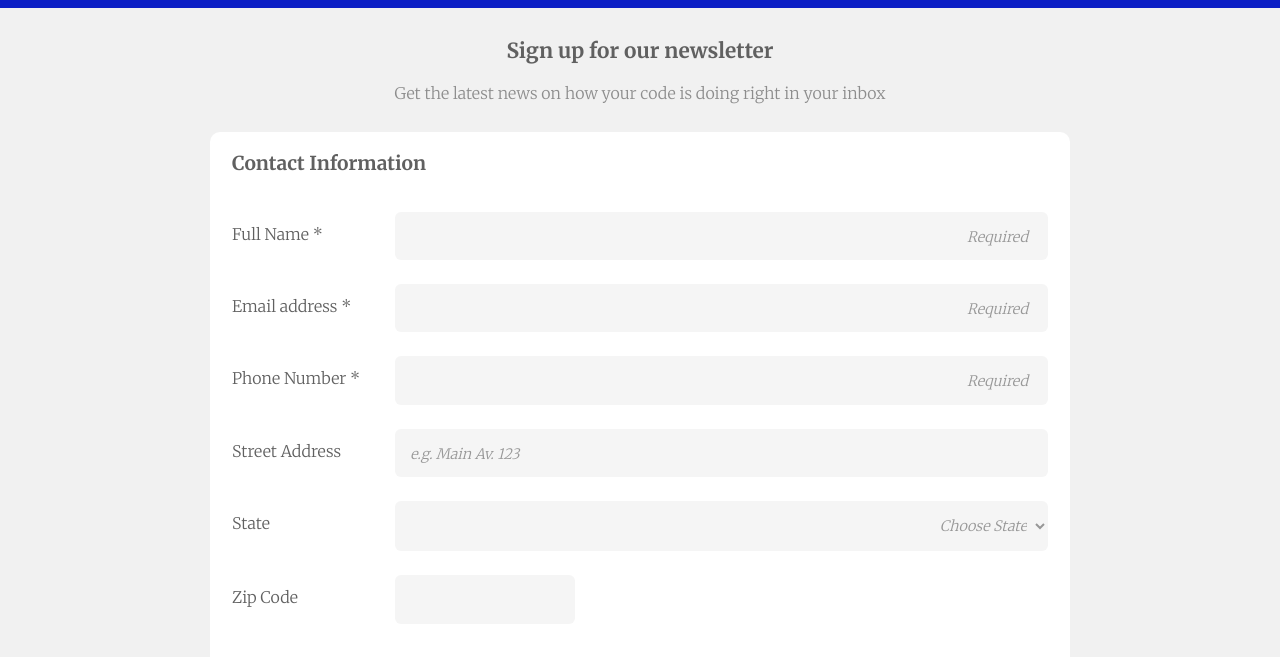
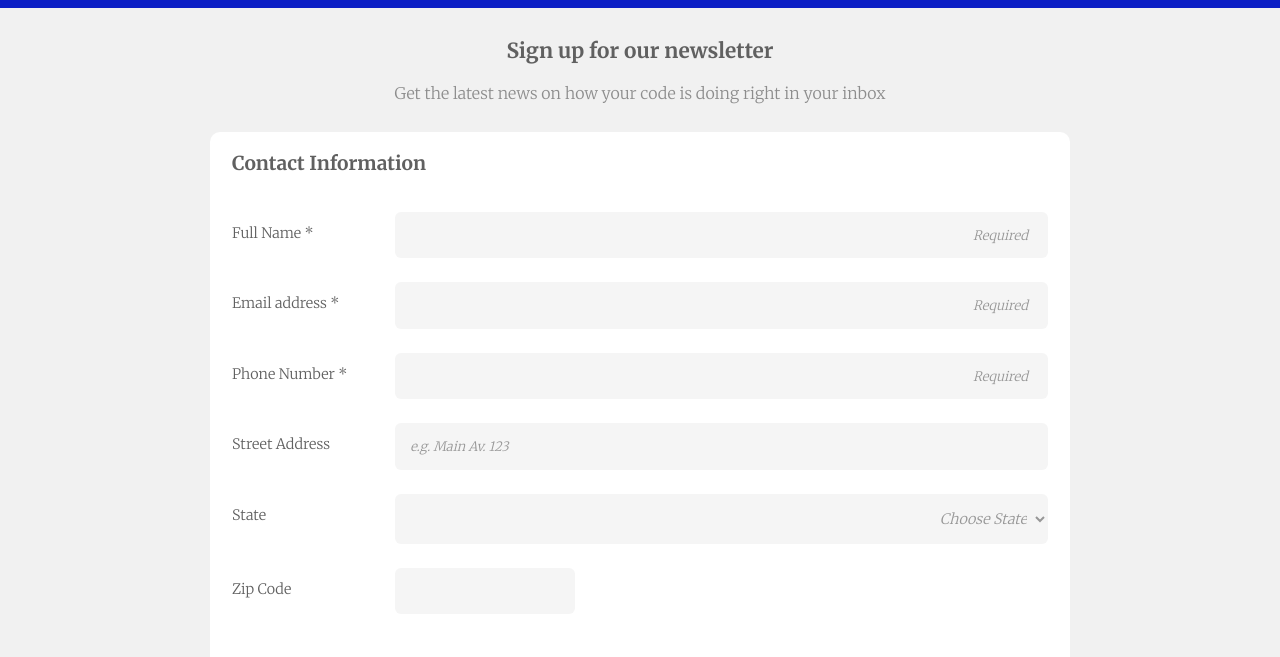
Before and after one commit to AuraMBG/TD_Project_Unit_3, a plain HTML site: page index.html in a window 1280 px wide. Shown: the part 87-744 px from the top of the page. Drawn offline with Linux system fonts and the light colour scheme.

Commit message:
final details CSS

```diff
--- a/css/styles.css
+++ b/css/styles.css
@@ -99,6 +99,7 @@ label {
   margin-top: 15px;
   text-align: left;
   padding: 5px 0;
+  font-size: 0.9em;
 }
 
 input[type=text],
@@ -115,6 +116,7 @@ select {
   border: none;
   border-radius: 6px;
   transition: background-color 1s;
+  font-size: 0.9em;
 }
 .contact{
   margin-top: 10px;
--- a/index.html
+++ b/index.html
@@ -23,7 +23,7 @@
     </div>
 
 
-    <form action="index.html" method="post" class="container">
+    <form action="index.html" method="post" class="container" autocomplete="off">
 
 
             <fieldset class="contact-info">
@@ -32,22 +32,22 @@
 
                 <div class="contact">
                     <label for="name">Full Name *</label>
-                    <input type="text" id="name" name="user-name" placeholder="Required" required>
+                    <input type="text" id="name" name="user-name" autocomplete="off" placeholder="Required" required >
                 </div>
 
                 <div class="contact">
                     <label for="email">Email address *</label>
-                    <input type="email" id="email" name="user-email" placeholder="Required" required>
+                    <input type="email" id="email" name="user-email" autocomplete="off" placeholder="Required" required>
                 </div>
 
                 <div class="contact">
                     <label for="phone">Phone Number *</label>
-                    <input type="tel" id="phone" name="user-phone" placeholder="Required" required>
+                    <input type="tel" id="phone" name="user-phone" autocomplete="off" placeholder="Required" required>
                 </div>
 
                 <div class="contact">
                     <label for="address">Street Address</label>
-                    <input type="text" id="address" name="user-address" placeholder="e.g. Main Av. 123">
+                    <input type="text" id="address" name="user-address" autocomplete="off" placeholder="e.g. Main Av. 123">
                 </div>
 
                 <div class="contact">
@@ -110,7 +110,7 @@
 
                 <div class="contact">
                     <label for="zip">Zip Code</label>
-                    <input id="zip" name="zip" type="text" inputmode="numeric">
+                    <input id="zip" name="zip" type="text" inputmode="numeric" autocomplete="off">
                 </div>
             </fieldset>
 
```
